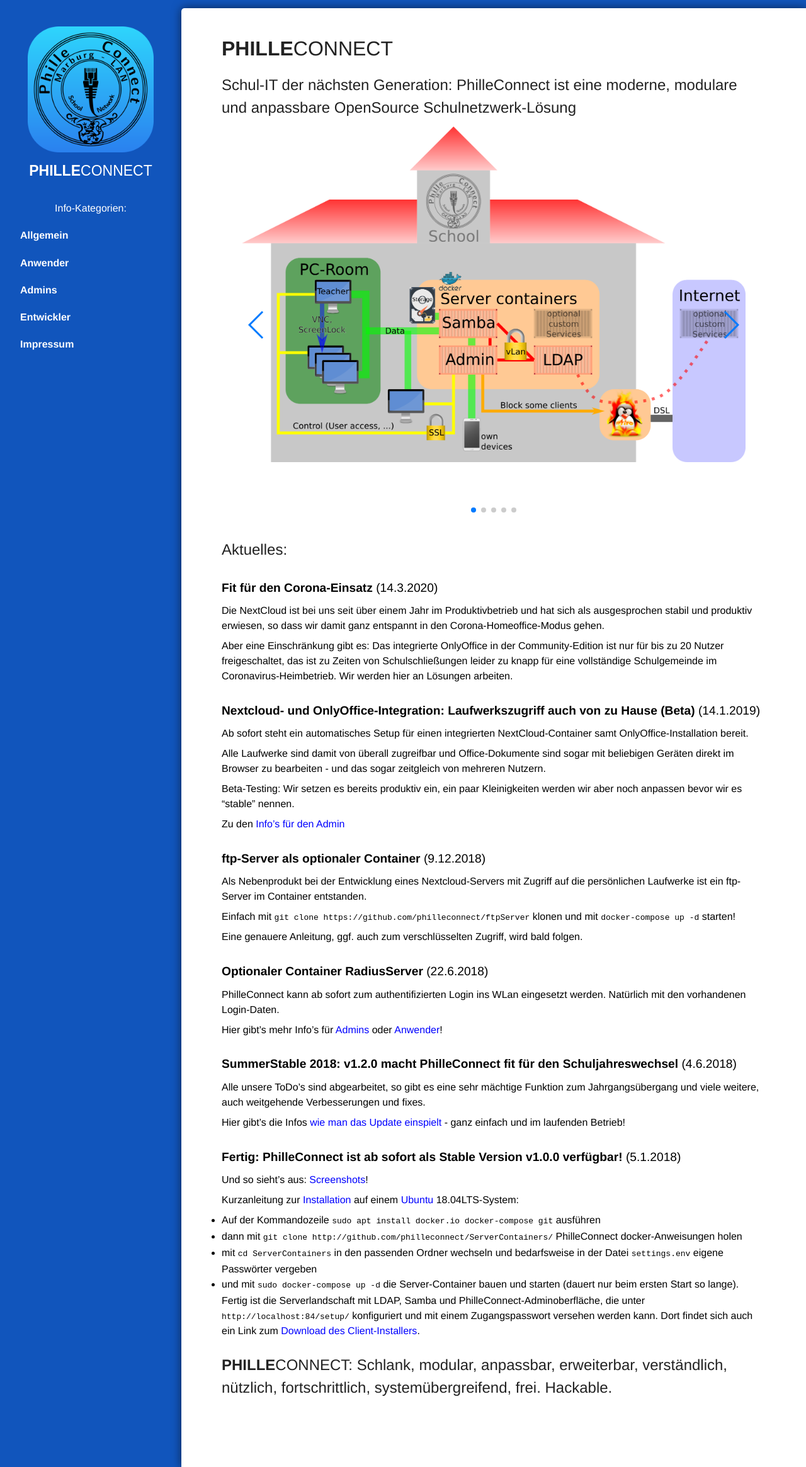
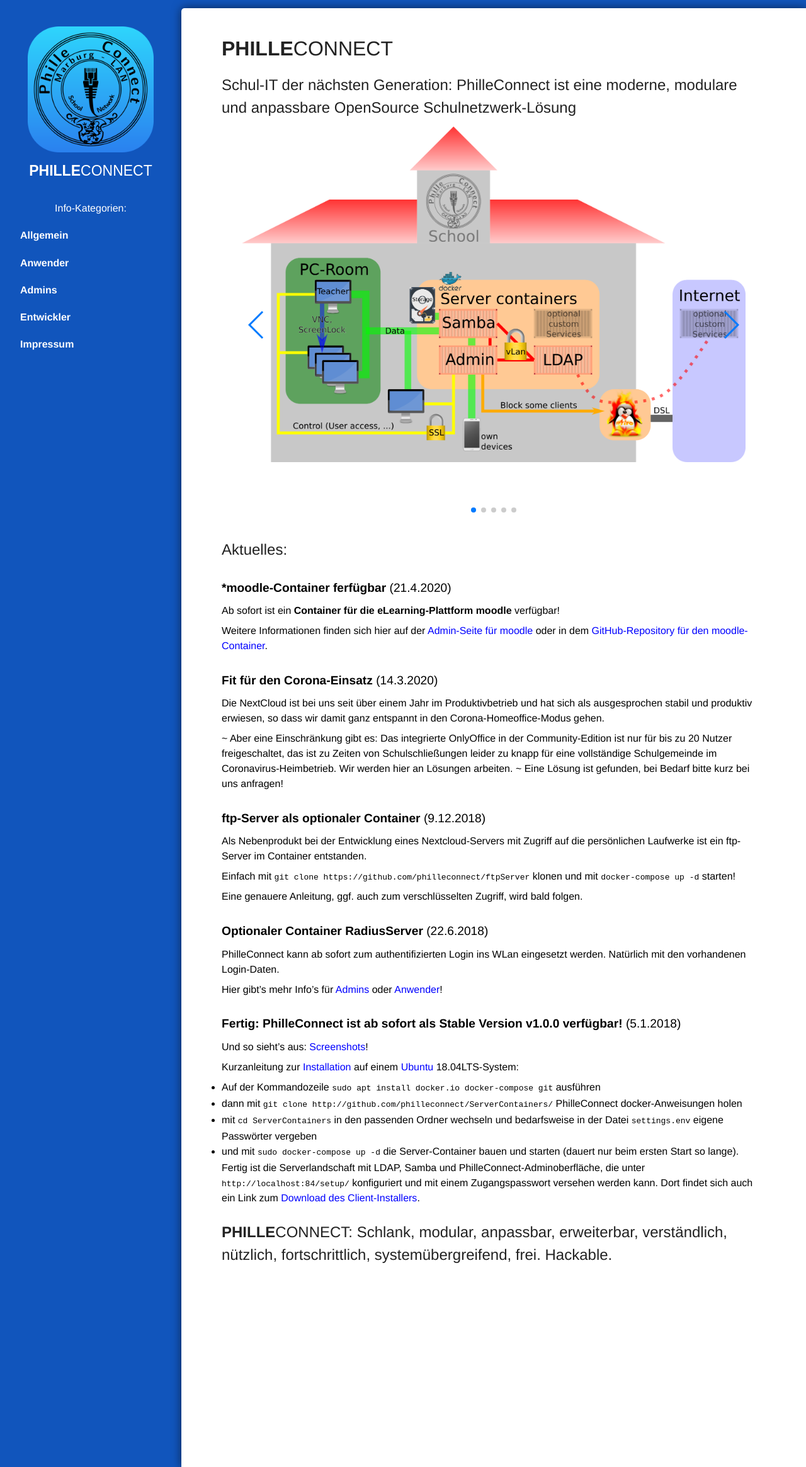
Before and after one commit to philleconnect/philleconnect.github.io, a Jekyll site: the page built from index.md, in a window 1280 px wide. Shown: the whole page at 63% size. Built offline with Jekyll 4.4.1, drawn with Linux system fonts in a browser that asks for light colours; our own code applies the rules of GitHub Pages for plain Markdown files.

Commit message:
added information about the new moodle-container

```diff
--- a/index.md
+++ b/index.md
@@ -28,21 +28,17 @@
 
 ## Aktuelles:
 
+### ***moodle-Container ferfügbar** (21.4.2020)
+
+Ab sofort ist ein __Container für die eLearning-Plattform moodle__ verfügbar!
+
+Weitere Informationen finden sich hier auf der [Admin-Seite für moodle](/admins/moodle) oder in dem [GitHub-Repository für den moodle-Container](https://github.com/philleconnect/moodle).
+
 ### **Fit für den Corona-Einsatz** (14.3.2020)
 
 Die NextCloud ist bei uns seit über einem Jahr im Produktivbetrieb und hat sich als ausgesprochen stabil und produktiv erwiesen, so dass wir damit ganz entspannt in den Corona-Homeoffice-Modus gehen.
 
-Aber eine Einschränkung gibt es: Das integrierte OnlyOffice in der Community-Edition ist nur für bis zu 20 Nutzer freigeschaltet, das ist zu Zeiten von Schulschließungen leider zu knapp für eine vollständige Schulgemeinde im Coronavirus-Heimbetrieb. Wir werden hier an Lösungen arbeiten.
-
-### **Nextcloud- und OnlyOffice-Integration: Laufwerkszugriff auch von zu Hause (Beta)** (14.1.2019)
-
-Ab sofort steht ein automatisches Setup für einen integrierten NextCloud-Container samt OnlyOffice-Installation bereit.
-
-Alle Laufwerke sind damit von überall zugreifbar und Office-Dokumente sind sogar mit beliebigen Geräten direkt im Browser zu bearbeiten - und das sogar zeitgleich von mehreren Nutzern.
-
-Beta-Testing: Wir setzen es bereits produktiv ein, ein paar Kleinigkeiten werden wir aber noch anpassen bevor wir es "stable" nennen.
-
-Zu den [Info's für den Admin](/admins/NextCloud)
+~ Aber eine Einschränkung gibt es: Das integrierte OnlyOffice in der Community-Edition ist nur für bis zu 20 Nutzer freigeschaltet, das ist zu Zeiten von Schulschließungen leider zu knapp für eine vollständige Schulgemeinde im Coronavirus-Heimbetrieb. Wir werden hier an Lösungen arbeiten. ~ Eine Lösung ist gefunden, bei Bedarf bitte kurz bei uns anfragen!
 
 ### **ftp-Server als optionaler Container** (9.12.2018)
 
@@ -58,12 +54,6 @@
 
 Hier gibt's mehr Info's für [Admins](/admins/RadiusServer) oder [Anwender](/anwender/WLan)!
 
-### **SummerStable 2018: v1.2.0 macht PhilleConnect fit für den Schuljahreswechsel** (4.6.2018)
-
-Alle unsere ToDo's sind abgearbeitet, so gibt es eine sehr mächtige Funktion zum Jahrgangsübergang und viele weitere, auch weitgehende Verbesserungen und fixes.
-
-Hier gibt's die Infos [wie man das Update einspielt](/admins/Betrieb) - ganz einfach und im laufenden Betrieb!
-
 ### **Fertig: PhilleConnect ist ab sofort als Stable Version v1.0.0 verfügbar!** (5.1.2018)
 
 Und so sieht's aus: [Screenshots](/allgemein/Screenshots)!
```
Also changed, not shown: _pages/admins/06_moodle.md (added, +42 -0 lines), _pages/en_index.md (+3 -7 lines).
